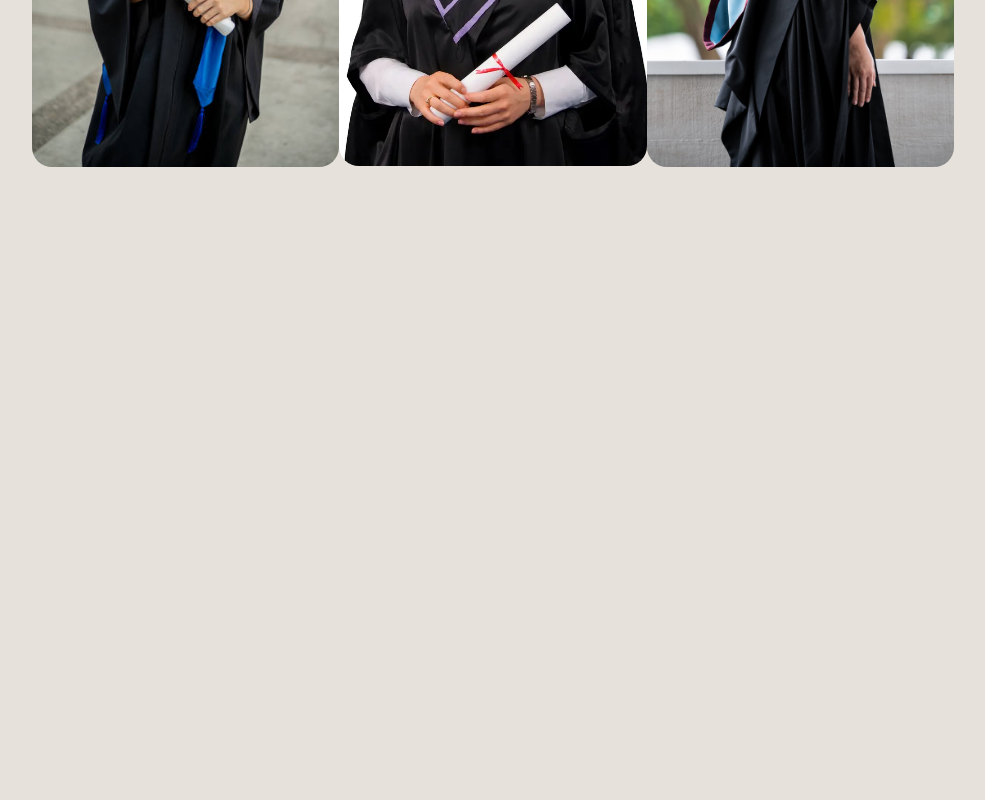
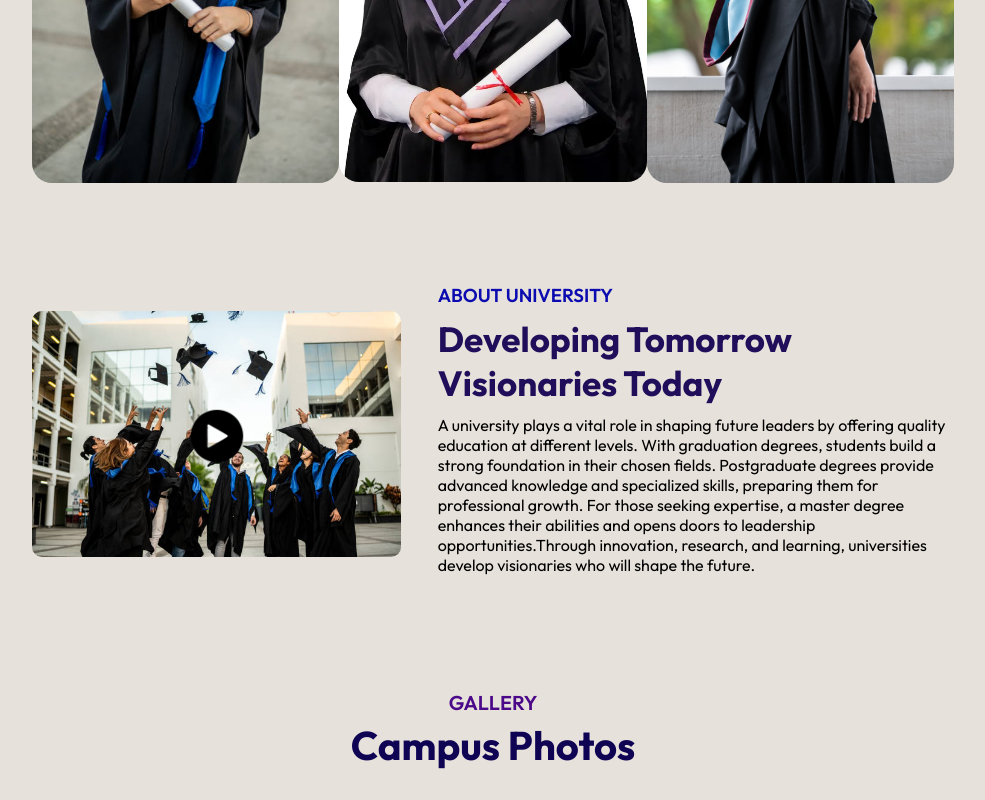
Before and after one commit to Yoshani99/IE-University-Web-Application, a React (Vite) app: page / in a window 1280 px wide. Shown: the part 1308-2108 px from the top of the page, without its empty margins (147-1132 px from the left). Before the commit the page ends 1555 px from the top, so only its background shows below. Built offline with nearby package versions, Linux system fonts and the light colour scheme.

Commit message:
Finished About

```diff
--- a/src/App.jsx
+++ b/src/App.jsx
@@ -3,6 +3,7 @@ import Navbar from "./Components/Navbar/Navbar";
 import Hero from "./Components/Hero/Hero";
 import Programme from "./Components/Programme/Programme";
 import Title from "./Components/Title/Title"
+import About from "./Components/About/About"
 
 const App = () => {
   return(
@@ -14,6 +15,8 @@ const App = () => {
       <div className="container">
         <Title subTitle = "Our Program" title="What We Offer"/>
         <Programme/>
+        <About/>
+        <Title subTitle = "Gallery" title="Campus Photos"/>
       </div>
 
     </div>
--- /dev/null
+++ b/src/Components/About/About.css
@@ -0,0 +1,47 @@
+.about{
+    margin: 100px auto;
+    display: flex;
+    align-items: center;
+    justify-content: space-between;
+    width: 90%;
+}
+
+.about-left{
+    flex-basis: 40%;
+    position: relative;
+}
+
+.about-right{
+    flex-basis: 56%;
+}
+
+.about-img{
+    width: 100%;
+    border-radius: 10px;
+}
+
+.play-icon{
+    width: 60px;
+    position: absolute;
+    top: 50%;
+    left: 50%;
+    transform: translate(-50% , -50%);
+}
+
+.about h3{
+    font-weight: 600;
+    font-weight: 16px;
+    color: rgb(11, 11, 176);
+}
+
+.about h2{
+    font-size: 35px;
+    color: rgb(32, 14, 91);
+    margin: 10px 0;
+    max-width: 400px;
+}
+
+.about p{
+    color:black;
+    margin-bottom: 15px;
+}
--- /dev/null
+++ b/src/Components/About/About.jsx
@@ -0,0 +1,29 @@
+import React from "react";
+import "./About.css"
+import about_img from "../../assets/about.jpg"
+import play_icon from "../../assets/play-icon.png"
+
+
+const About = ( ) => {
+  return(
+    <div className="about">
+
+       <div className= "about-left">
+          <img src={about_img} alt="" className="about-img" />
+          <img src={play_icon} alt="" className="play-icon" />
+       </div>
+
+       <div className= "about-right">
+          <h3>ABOUT UNIVERSITY</h3>
+          <h2>Developing Tomorrow Visionaries Today</h2>
+          <p>A university plays a vital role in shaping future leaders by offering quality education at different levels.
+            With graduation degrees, students build a strong foundation in their chosen fields. Postgraduate degrees provide advanced knowledge and
+            specialized skills, preparing them for professional growth. For those seeking expertise, a master degree enhances their abilities
+            and opens doors to leadership opportunities.Through innovation, research, and learning, universities develop visionaries who will shape the future.</p>
+       </div>
+
+    </div>
+  )
+}
+
+export default About;
--- a/src/Components/Navbar/Navbar.css
+++ b/src/Components/Navbar/Navbar.css
@@ -20,3 +20,8 @@ nav ul li{
     margin: 5px 20px;
     font-size: 16px;
 }
+
+.dark-nav{
+    background-color: rgb(84, 8, 142);
+    transition: 0.5s;
+}
--- a/src/Components/Navbar/Navbar.jsx
+++ b/src/Components/Navbar/Navbar.jsx
@@ -1,16 +1,29 @@
-import React from "react";
+import React, {useEffect, useState } from "react";
 import "./Navbar.css";
 
 import logo from "../../assets/logo.jpg";
 
 
 const Navbar = () => {
+
+    const [sticky , setSticky] = useState(false);
+
+
+    useEffect(()=> {
+        window.addEventListener("scroll" , ()=> {
+            window.scrollY >500? setSticky(true) : setSticky(false);
+        })
+    } , [])
+
+
     return (
-        <nav className = "container">
+        <nav className={`container ${sticky? "dark-nav" : ""}`} >
+
             <img src= {logo} alt="" className="logo" />
+
             <ul>
                 <li>Home</li>
-                <li>Programme</li>
+                <li>Programe</li>
                 <li>About us</li>
                 <li>Campus</li>
                 <li>Testimonials</li>
--- a/src/Components/Title/Title.css
+++ b/src/Components/Title/Title.css
@@ -1,15 +1,15 @@
 .title{
     text-align: center;
-    color: rgb(84, 9, 44);
-    font-size: 15px;
+    color: rgb(75, 9, 137);
+    font-size: 20px;
     font-weight: 600;
     text-transform: uppercase;
     margin: 70px 0 30px;
 }
 
 .title h2{
-    font-size: 32px;
-    color: brown;
+    font-size: 40px;
+    color: rgb(15, 4, 84);
     margin-top: 5px;
     text-transform: none;
 }
```
Also changed, not shown: src/assets/about.jpg (added), src/assets/play-icon.png (added).
